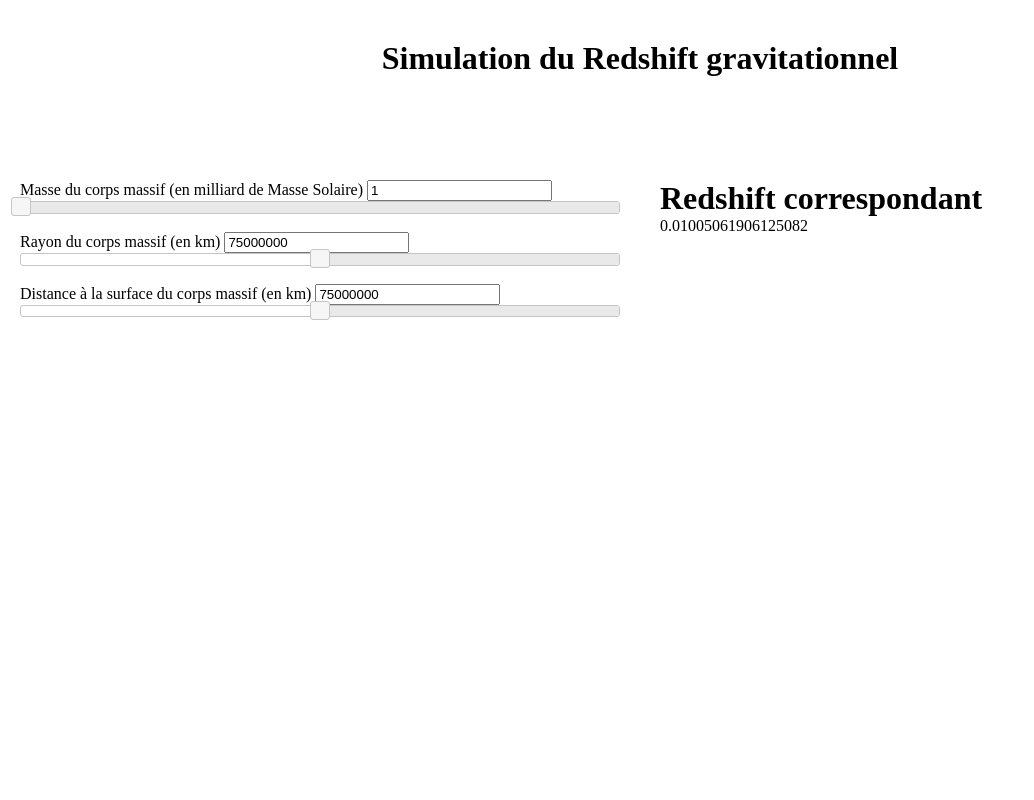
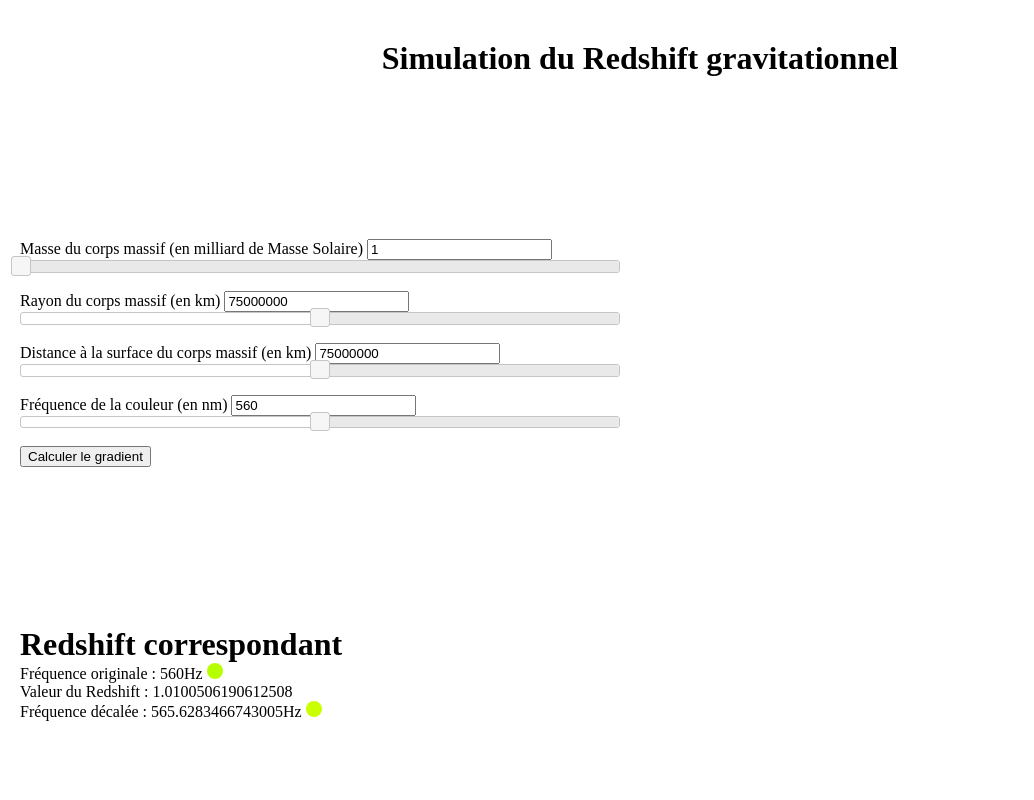
Before and after one commit to DaubieMatthieu/redshift_simulation, a Flask app: page / in a window 1280 px wide. Shown: the whole page, without its empty margins (0-1034 px from the left). Run offline with Flask 2, Linux system fonts and the light colour scheme; some libraries are stand-ins or nearby versions.

Commit message:
Réorganisation et ajout du gradient: bug gradient valeurs

```diff
--- a/app.py
+++ b/app.py
@@ -14,11 +14,7 @@ def index():
 def _get_data():
     try:
         data = json.loads(request.args.get("data"))
-        redshift = getRedshift(data)
-        if (isinstance(redshift,complex)):
-            response="complex value"
-        else:
-            response=redshift
+        response = getDataFromJquery(data)
         return jsonify(json.dumps(response))
     except Exception as e:
         return jsonify(str(e))
--- a/script/redshift.py
+++ b/script/redshift.py
@@ -1,14 +1,54 @@
-def getRedshift(data):
-    Ms=2*10**30 #masse solaire
-    M=float(data["mass"])*10**6*Ms
-    r=float(data["radius"])*1000
-    d=float(data["distance"])*1000
-    z=calculateRedshift(M,r+d)
+#import matplotlib.pyplot as plt
+
+def getDataFromJquery(data):
+    try:
+        solar_mass=2*10**30 #solar mass in kg
+        mass=int(float(data["mass"])*10**6*solar_mass) #billion solar mass to kg
+        radius=int(data["radius"])*1000 #km to m
+        request=data["request"]
+        if request=="getRedshiftGradient":
+            minimum=0
+            maximum=int(data["distance"])*1000 #km to m
+            valuesnumber=int(data["valuesnumber"]);
+            step=int((maximum-minimum)/valuesnumber) #100values and km to m
+            frequency=int(data["frequency"])
+            redshifts=getRedshiftList(mass,radius,minimum,maximum,step)
+            shifted_frequencies=[]
+            for redshift in redshifts:
+                if (isinstance(redshift,complex)):
+                    shifted_frequency=0
+                else:
+                    shifted_frequency=redshift*frequency
+                shifted_frequencies.append(shifted_frequency)
+            return {"shifted_frequencies":shifted_frequencies}
+        elif request=="getRedshift":
+            distance=int(data["distance"])*1000 #km to m
+            frequency=int(data["frequency"])
+            redshift=getRedshift(mass,radius+distance)
+            if (isinstance(redshift,complex)):
+                shifted_frequency=0
+                redshift=str(redshift)
+            else:
+                shifted_frequency=frequency*redshift
+            return {"redshift":redshift,"shifted_frequency":shifted_frequency}
+        else:
+            raise Exception("request error")
+    except Exception as e:
+       return(str(e))
+
+def getRedshift(M,r):
+    #M object mass (kg), r distance between photonand object center (m)
+    G=float(6.674*(10**-11))
+    c=299792458
+    z=(1-2*G*M/(r*c**2))**-0.5
     return z
 
-def calculateRedshift(M,r):
-    #M masse du corps massif (kg), r distance entre le photon et le centre du corps massif (m)
-    G=6.674*(10**-11)
-    c=299792458
-    z=(1-2*G*M/(r*c**2))**-0.5-1
-    return z
+def getRedshiftList(mass,radius,minimum,maximum,step):
+    #mass in solar mass unit
+    #radius, minimum, maximum and step in km
+    distances=[*range(minimum,maximum,step)]
+    redshifts=[]
+    for distance in distances:
+        redshift=getRedshift(mass,radius+distance)
+        redshifts.append(redshift)
+    return(redshifts)
--- a/static/index.css
+++ b/static/index.css
@@ -13,17 +13,42 @@
 }
 
 #sim-container > div {
+  width:50%;
+  height: 100%;
+}
+
+#left-container {
+  float: left;
+  display: flex;
+  flex-direction: column;
+  justify-content: space-around;
+}
+
+#right-container {
+  float: right;
+  padding: 2vh 2vw;
+}
+
+#sim-controllers {
+  width: 100%;
   padding: 20px;
 }
 
-#sim-controllers {
-  width: 50%;
-  float: left;
-  height: 100%;
+#redshift-display {
+  width: 100%;
+  padding: 20px;
 }
 
-#sim-display {
-  width: 50%;
-  float: right;
-  height: 100%;
+#redshift-gradient-display {
+  width: min(76vh,46vw);
+  height: min(76vh,46vw);
+  margin:auto;
 }
+
+.frequency-color {
+  display: inline-block;
+  height:1em;
+  width: 1em;
+  background-color: black;
+  border-radius: 100%;
+}
--- a/static/index.js
+++ b/static/index.js
@@ -5,38 +5,93 @@ $(document).ready(function() {
     var input=$('input[name="'+slider.attr("name")+'"]').first();
     var max=parseInt(slider.attr("max"));
     var min=parseInt(slider.attr("min"));
-    var value=parseInt(input.val());
+    var value=parseInt(input.attr('value'));
+    var name=slider.attr("name");
+    if (name!="distancemax" && name!="distancemin") {
+      slide=function (event, ui) {
+        input.val(ui.value);
+        getRedshift(displayRedshift);
+      }
+    } else {
+      slide=function (event, ui) {
+        input.val(ui.value);
+      }
+    }
     slider.slider({
       range: "max",
       min: min,
       max: max,
       value: value,
-      slide: function (event, ui) {
-        input.val(ui.value);
-        getRedshift(displayRedshift);
-      }
+      slide: slide
     });
     input.change(function() {
       slider.slider("value", $(this).val());
     });
   })
+  $("#displayRedshiftGradient").click(function () {
+    getRedshiftGradient(displayRedshiftGradient);
+  });
   getRedshift(displayRedshift);
 });
 
-
 function displayRedshift(response) {
-  $('#redshift').html(JSON.parse(response));
+  data=getData();
+  response=JSON.parse(response);
+  originalFrequency=parseInt(data["frequency"]);
+  shiftedFrequency=response["shifted_frequency"];
+  $('#original-frequency').html(JSON.stringify(originalFrequency));
+  $('#original-frequency-color').css({background:RGBAToHexA(wavelengthToColor(originalFrequency))});
+  $('#redshift-value').html(JSON.stringify(response["redshift"]));
+  $('#shifted-frequency').html(JSON.stringify(shiftedFrequency));
+  $('#shifted-frequency-color').css({background:RGBAToHexA(wavelengthToColor(shiftedFrequency))});
 }
-
 
 function getRedshift(callback=function(){}) {
   data=getData();
+  data["request"]="getRedshift";
   if (data["radius"]==0) {
     alert("Singularité !");
   } else {
     pydata={data:JSON.stringify(data)};
     $.getJSON('/_get_data/', pydata, callback);
   }
+}
+
+function getRedshiftGradient(callback=function(){}) {
+  data=getData();
+  data["request"]="getRedshiftGradient";
+  radius=data["radius"];
+  distance=data["distance"];
+  valuesnumber=parseInt(parseInt(distance)/(parseInt(distance)+parseInt(radius))*100);
+  data["valuesnumber"]=valuesnumber;
+  if (radius==0) {
+    alert("Singularité !");
+  } else if (valuesnumber==0) {
+    alert("La distance à l'objet doit être plus importante");
+  } else {
+    pydata={data:JSON.stringify(data)};
+    $.getJSON('/_get_data/', pydata, callback);
+  }
+}
+
+function displayRedshiftGradient(response) {
+  response=JSON.parse(response);
+  distances=response["distances"];
+  shiftedFrequencies=response["shifted_frequencies"];
+  data=getData();
+  distance=parseInt(data["distance"]);
+  radius=parseInt(data["radius"]);
+  blackPercentage=parseInt(radius/(distance+radius)*100);
+  background="radial-gradient(";
+  background+="black "+blackPercentage+"%"
+  shiftedFrequencies.forEach(function(shiftedFrequency) {
+    background+=","+RGBAToHexA(wavelengthToColor(shiftedFrequency))+" 1%"
+  });
+  background+=")";
+  console.log(background)
+  $('#redshift-gradient-display').css({
+    background: background
+  });
 }
 
 function getData() {
@@ -47,3 +102,85 @@ function getData() {
   });
   return data;
 }
+
+// takes wavelength in nm and returns an rgba value
+function wavelengthToColor(wavelength) {
+    var r,
+        g,
+        b,
+        alpha,
+        colorSpace,
+        wl = wavelength,
+        gamma = 1;
+
+
+    if (wl >= 380 && wl < 440) {
+        R = -1 * (wl - 440) / (440 - 380);
+        G = 0;
+        B = 1;
+   } else if (wl >= 440 && wl < 490) {
+       R = 0;
+       G = (wl - 440) / (490 - 440);
+       B = 1;
+    } else if (wl >= 490 && wl < 510) {
+        R = 0;
+        G = 1;
+        B = -1 * (wl - 510) / (510 - 490);
+    } else if (wl >= 510 && wl < 580) {
+        R = (wl - 510) / (580 - 510);
+        G = 1;
+        B = 0;
+    } else if (wl >= 580 && wl < 645) {
+        R = 1;
+        G = -1 * (wl - 645) / (645 - 580);
+        B = 0.0;
+    } else if (wl >= 645 && wl <= 780) {
+        R = 1;
+        G = 0;
+        B = 0;
+    } else {
+        R = 0;
+        G = 0;
+        B = 0;
+    }
+
+    // intensty is lower at the edges of the visible spectrum.
+    if (wl > 780 || wl < 380) {
+        alpha = 0;
+    } else if (wl > 700) {
+        alpha = (780 - wl) / (780 - 700);
+    } else if (wl < 420) {
+        alpha = (wl - 380) / (420 - 380);
+    } else {
+        alpha = 1;
+    }
+
+    colorSpace = [parseInt(R*255),parseInt(G*255),parseInt(B*255),alpha];
+
+    // colorSpace is an array with 5 elements.
+    // The first element is the complete code as a string.
+    // Use colorSpace[0] as is to display the desired color.
+    // use the last four elements alone or together to access each of the individual r, g, b and a channels.
+
+    return colorSpace;
+
+}
+
+function RGBAToHexA(rgba) {
+
+  let r = (+rgba[0]).toString(16),
+      g = (+rgba[1]).toString(16),
+      b = (+rgba[2]).toString(16),
+      a = Math.round(+rgba[3] * 255).toString(16);
+
+  if (r.length == 1)
+    r = "0" + r;
+  if (g.length == 1)
+    g = "0" + g;
+  if (b.length == 1)
+    b = "0" + b;
+  if (a.length == 1)
+    a = "0" + a;
+
+  return "#" + r + g + b + a;
+}
--- a/templates/index.html
+++ b/templates/index.html
@@ -16,6 +16,7 @@
                 <h1>Simulation du Redshift gravitationnel</h1>
             </div>
             <div id="sim-container" class="container">
+              <div id="left-container">
                 <div id="sim-controllers">
                   <div class="controller">
                     <label>Masse du corps massif (en milliard de Masse Solaire)</label>
@@ -34,14 +35,27 @@
                     <input type="text" name="distance" value="75000000" />
                     <div class="slider" name="distance" min="0" max="150000000"></div>
                   </div>
+                  </br>
+                  <div class="controller">
+                    <label>Fréquence de la couleur (en nm)</label>
+                    <input type="text" name="frequency" value="560" />
+                    <div class="slider" name="frequency" min="380" max="740"></div>
                   </div>
-              <div id="sim-display">
+                  </br>
+                  <button id="displayRedshiftGradient">Calculer le gradient</button>
+                </div>
+                <div id="redshift-display">
                   <h1>Redshift correspondant</h1>
-                <div id="redshift"></div>
+                  <span>Fréquence originale : </span><span id="original-frequency"></span><span>Hz </span><span class="frequency-color" id="original-frequency-color"></span>
+                  <br>
+                  <span>Valeur du Redshift : </span><span id="redshift-value"></span>
+                  <br>
+                  <span>Fréquence décalée : </span><span id="shifted-frequency"></span><span>Hz </span><span class="frequency-color" id="shifted-frequency-color"></span>
                 </div>
               </div>
-            <div>
-
+              <div id="right-container">
+                <div id="redshift-gradient-display"></div>
+              </div>
             </div>
         </div>
     </body>
```
Lines whose indentation alone changed are shown as unchanged.
